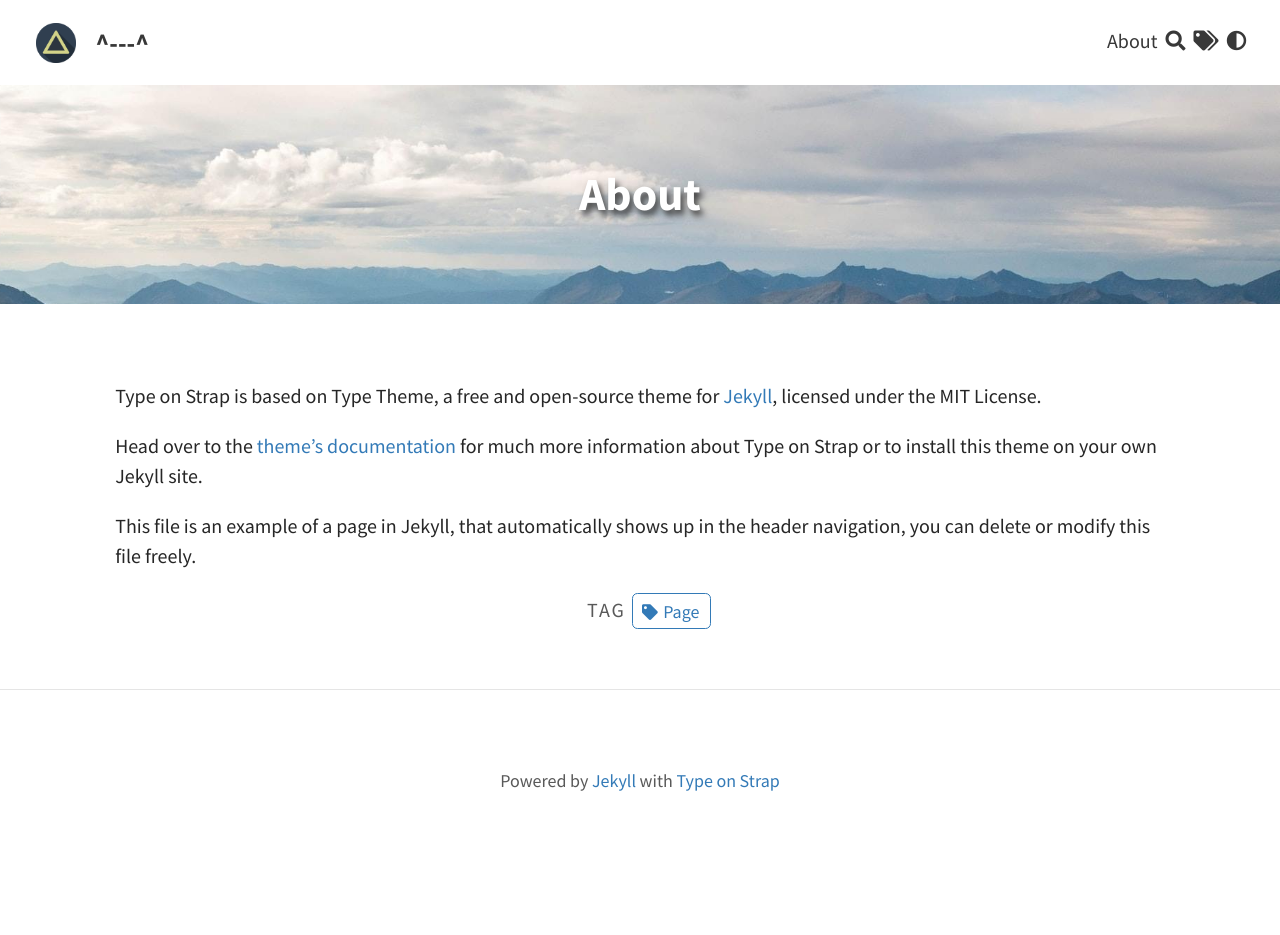
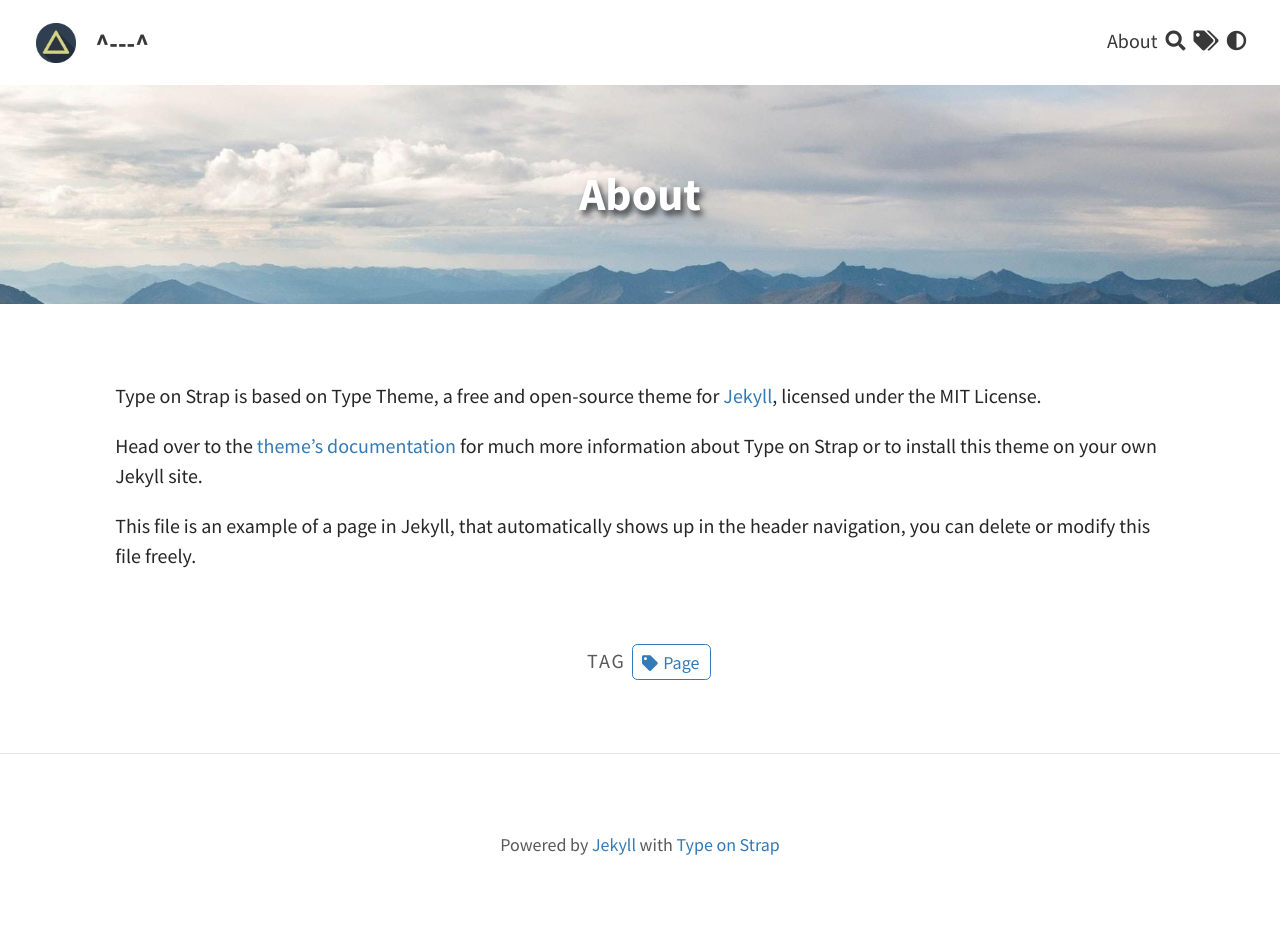
Before and after one commit to uhahaha2000/uhahaha2000.github.io, a Jekyll site: the page built from pages/about.md, in a window 1280 px wide. Built offline with Jekyll 4.4.1, drawn with Linux system fonts in a browser that asks for light colours; before the commit the page ends 900 px from its top, so only the background shows below that.

Commit message:
tag css 수정

```diff
--- a/_sass/layouts/_tags.scss
+++ b/_sass/layouts/_tags.scss
@@ -1,6 +1,6 @@
 .tag-list {
   width: 100%;
-  padding-bottom: $padding-x-small;
+  padding: $padding-small 0;
 
   a.button {
     margin: 0.1em;
```
